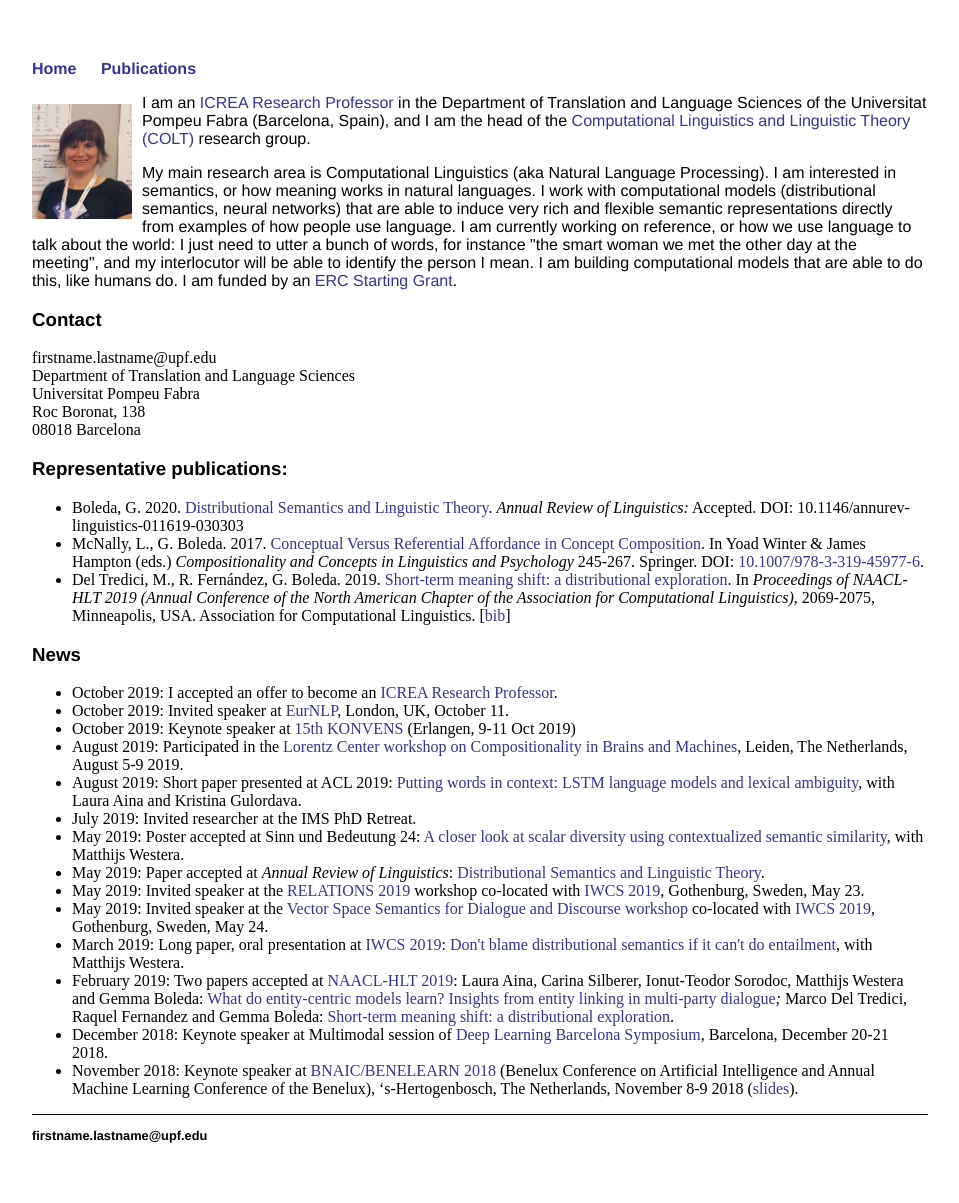
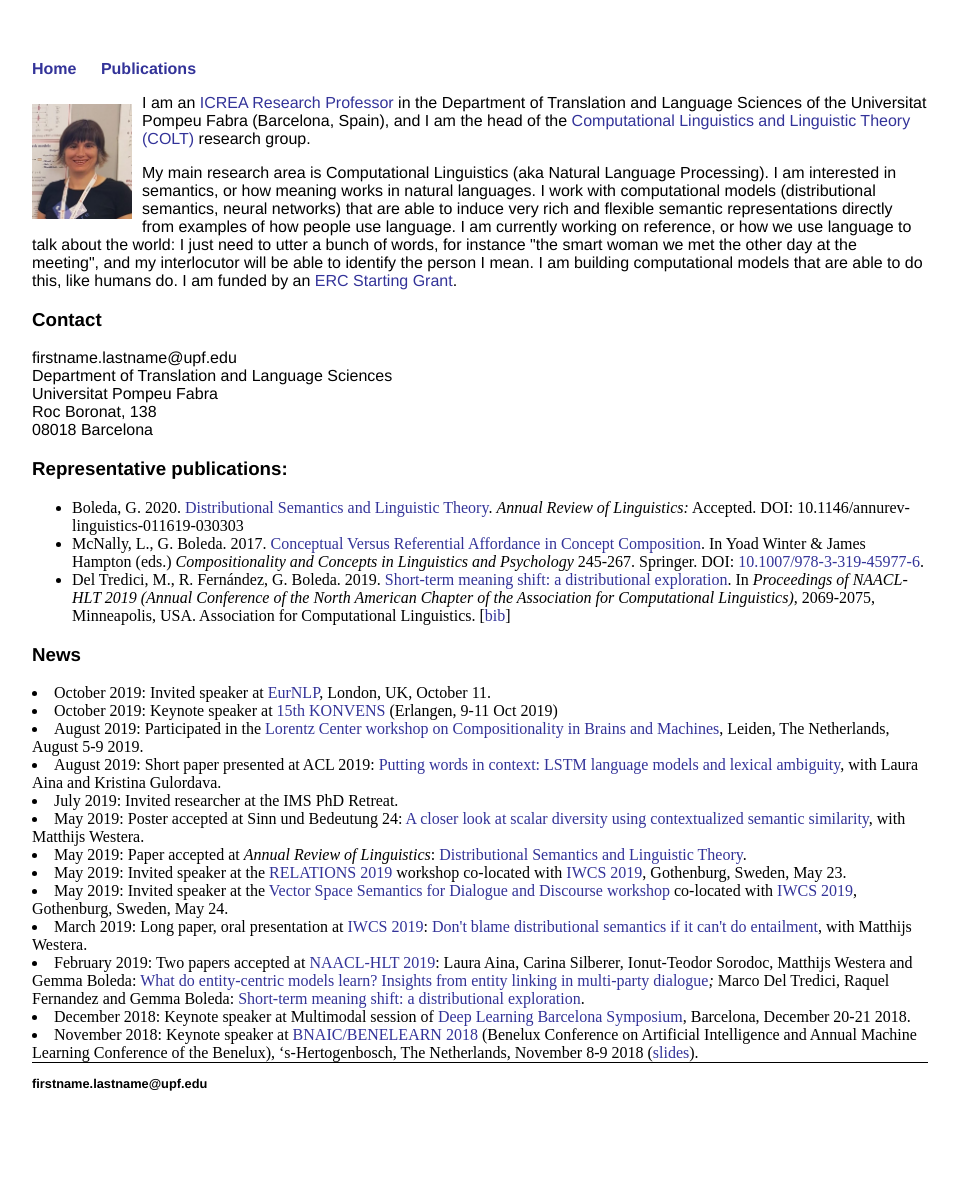
Before and after one commit to gboleda/gboleda.github.io, a Jekyll site: the page built from index.html, in a window 1280 px wide. Shown: the whole page, without its empty margins (160-1119 px from the left). Built offline with Jekyll 4.4.1, drawn with Linux system fonts in a browser that asks for light colours; after the commit the page ends 1151 px from its top, so only the background shows below that.

Commit message:
Update index.html

```diff
--- a/index.html
+++ b/index.html
@@ -5,13 +5,21 @@
 
 <img src="pic4web.jpg" align="left" width="100" style="margin: 10px 10px 10px auto">
 
-		<p>I am an <a href="https://www.icrea.cat/en/icrea-research-professors">ICREA Research Professor</a>
-			in the Department of Translation and Language Sciences of the Universitat Pompeu Fabra (Barcelona, Spain), and I am the head of the <a href="https://www.upf.edu/web/colt/">Computational Linguistics and Linguistic Theory (COLT)</a> research group. </p>
+<p>I am an <a href="https://www.icrea.cat/en/icrea-research-professors">ICREA Research Professor</a>
+in the Department of Translation and Language Sciences of the Universitat Pompeu Fabra (Barcelona, Spain),
+and I am the head of the <a href="https://www.upf.edu/web/colt/">Computational Linguistics and Linguistic Theory (COLT)</a>
+research group. </p>
 
-		<p>My main research area is Computational Linguistics (aka Natural Language Processing). I am interested in semantics, or how meaning works in natural languages. I work with computational models (distributional semantics, neural networks) that are able to induce very rich and flexible semantic representations directly from examples of how people use language. I am currently working on reference, or how we use language to talk about the world: I just need to utter a bunch of words, for instance "the smart woman we met the other day at the meeting", and my interlocutor will be able to identify the person I mean. I am building computational models that are able to do this, like humans do. I am funded by an <a href="https://www.upf.edu/web/amore">ERC Starting Grant</a>.</p>
+<p>My main research area is Computational Linguistics (aka Natural Language Processing). I am interested in semantics,
+or how meaning works in natural languages. I work with computational models (distributional semantics, neural networks)
+that are able to induce very rich and flexible semantic representations directly from examples of how people use language.
+I am currently working on reference, or how we use language to talk about the world: I just need to utter a bunch of words,
+for instance "the smart woman we met the other day at the meeting", and my interlocutor will be able to identify the person
+I mean. I am building computational models that are able to do this, like humans do.
+I am funded by an <a href="https://www.upf.edu/web/amore">ERC Starting Grant</a>.</p>
 
-<p><h3>Contact</h3>
-firstname.lastname@upf.edu<br>
+<h3>Contact</h3>
+<p>firstname.lastname@upf.edu<br>
 Department of Translation and Language Sciences<br>
 Universitat Pompeu Fabra<br>
 Roc Boronat, 138<br>
@@ -31,7 +39,6 @@
 </ul>
 
 <p><h3>News</h3>
-<ul><li>October 2019: I accepted an offer to become an <a href="https://www.icrea.cat/en/icrea-research-professors">ICREA Research Professor</a>. </li>
 <li>October 2019: Invited speaker at <a href="https://www.eurnlp.org/">EurNLP</a>, London, UK, October 11.</li>
 <li>October 2019: Keynote speaker at <a href="http://2019.konvens.org/" target="_blank">15th KONVENS</a> (Erlangen, 9-11 Oct 2019)</li>
 <li>August 2019: Participated in the <a href="https://www.lorentzcenter.nl/lc/web/2019/1120/info.php3?wsid=1120">Lorentz Center workshop on Compositionality in Brains and Machines</a>, Leiden, The Netherlands, August 5-9 2019.</li>
```
